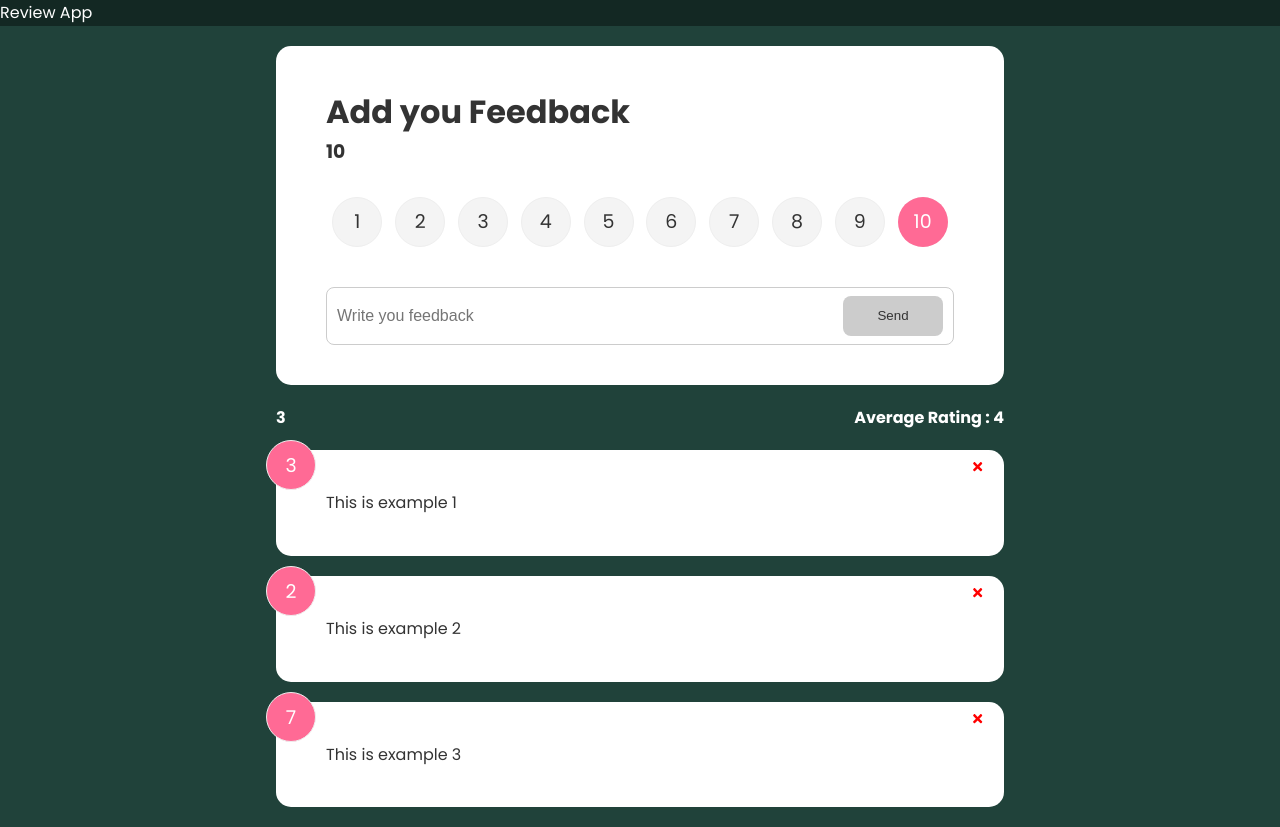
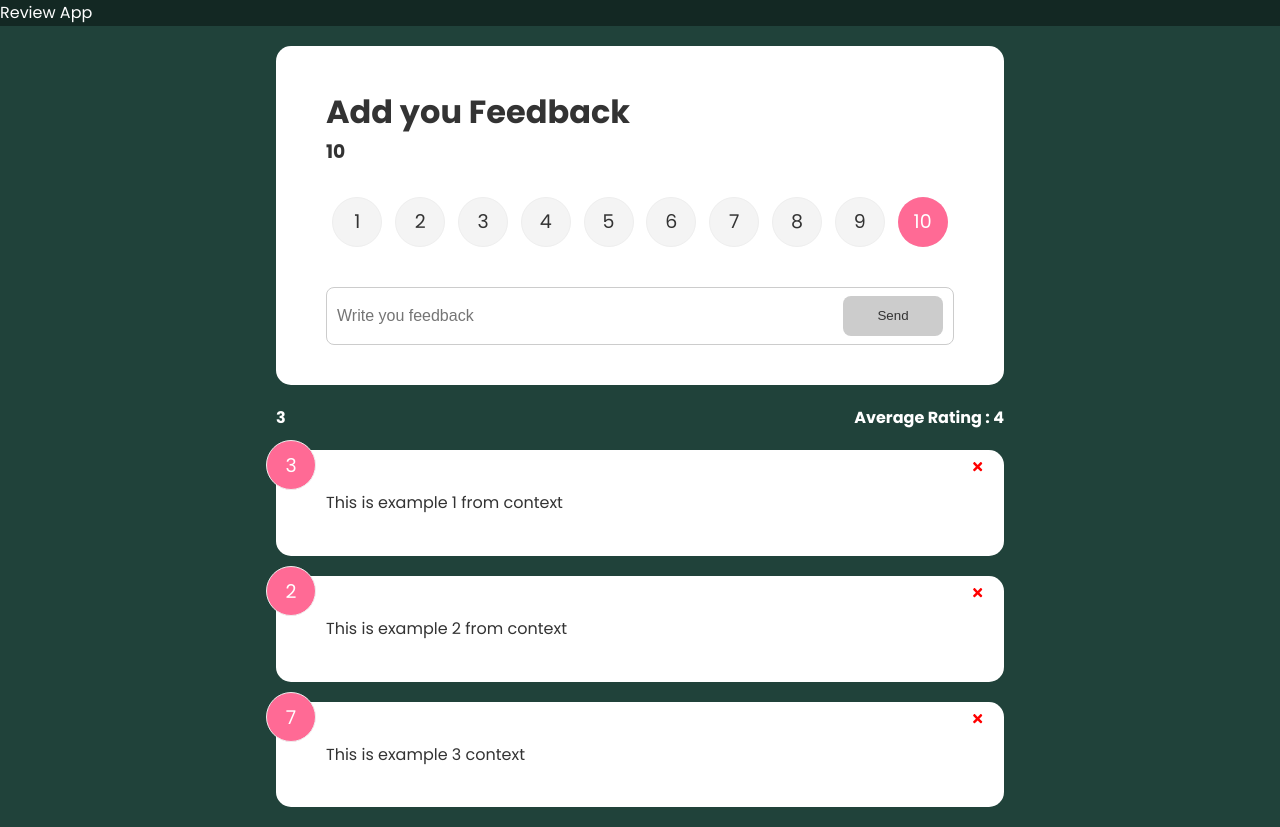
Before and after one commit to jaganjavid/Mern-stack, a React (Create React App) app in the folder react/review-app/: page / in a window 1280 px wide. Built offline with nearby package versions, Linux system fonts and the light colour scheme.

Commit message:
context explained

```diff
--- a/react/review-app/src/App.jsx
+++ b/react/review-app/src/App.jsx
@@ -4,6 +4,7 @@ import FeedbackList from './components/FeedbackList';
 import FeedbackStatus from './components/FeedbackStatus';
 import FeedbackForm from './components/FeedbackForm';
 import { v4 as uuidv4 } from 'uuid';
+import { FeedbackProvider } from './context/FeedbackContext';
 
 const App = () => {
 
@@ -38,14 +39,14 @@ const addfeedback = (newFeedback) => {
  }
 
   return (
-    <>
+    <FeedbackProvider>
       <Header/>
       <div className='container'>
          <FeedbackForm handleAdd={addfeedback}/>
          <FeedbackStatus feedback={feedback}/>
-         <FeedbackList feedback={feedback} handleDelete={deleteFeedback} />
+         <FeedbackList handleDelete={deleteFeedback} />
       </div>
-    </>
+    </FeedbackProvider>
   )
 }
 
--- a/react/review-app/src/components/FeedbackList.jsx
+++ b/react/review-app/src/components/FeedbackList.jsx
@@ -1,7 +1,10 @@
-import React from 'react'
-import FeedbackItem from './FeedbackItem'
+import React, { useContext } from 'react'
+import FeedbackItem from './FeedbackItem';
+import FeedbackContext from '../context/FeedbackContext';
 
-const FeedbackList = ({feedback,handleDelete}) => {
+const FeedbackList = ({handleDelete}) => {
+
+ const {feedback} = useContext(FeedbackContext);
 
  if(!feedback || feedback.length === 0){
     return <p>No Feedback Yet</p>
--- /dev/null
+++ b/react/review-app/src/context/FeedbackContext.js
@@ -0,0 +1,32 @@
+import { createContext, useState } from "react";
+
+const FeedbackContext = createContext();
+
+export const FeedbackProvider = ({children}) => {
+
+    const [feedback, setFeedback] = useState([
+        {
+            id:1,
+            text: "This is example 1 from context",
+            rating: 3
+          },
+          {
+            id:2,
+            text: "This is example 2 from context",
+            rating: 2
+          },
+          {
+            id:3,
+            text: "This is example 3 context",
+            rating: 7
+          },
+    ])
+
+    return <FeedbackContext.Provider value={{
+        feedback: feedback,
+    }}>
+      {children}
+    </FeedbackContext.Provider>
+}
+
+export default FeedbackContext;
```
